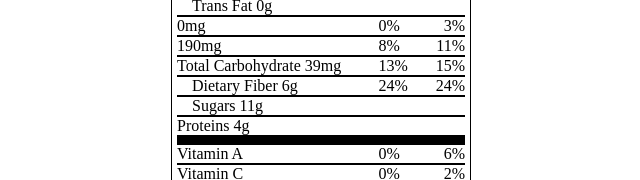
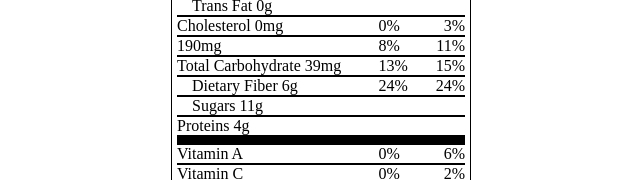
Before and after one commit to lukas-kaiser/FE19-CSS-Day3-LukasKaiser, a plain HTML site: page CSS_intermediate/index.html in a window 1280 px wide. Shown: the part 229-409 px from the top of the page, 319-959 px from the left. Drawn offline with Linux system fonts and the light colour scheme.

Commit message:
add missing text and remove empty line

```diff
--- a/CSS_intermediate/index.html
+++ b/CSS_intermediate/index.html
@@ -67,7 +67,7 @@
             <p class="transfat">Trans Fat 0g</p>
             <div class="black-stripe-small"></div>
             <div class="cholesterol text">
-                <p class="left">0mg</p>
+                <p class="left">Cholesterol 0mg</p>
                 <div class="right">
                     <p>0%</p>
                     <p>3%</p>
--- a/CSS_intermediate/style.css
+++ b/CSS_intermediate/style.css
@@ -191,8 +191,6 @@
     display: flex;
     justify-content: space-between;
 }
-.third-section .totalfat .left{
-}
 .third-section .totalfat .middle{
     padding-left: 18%;
 }
```
